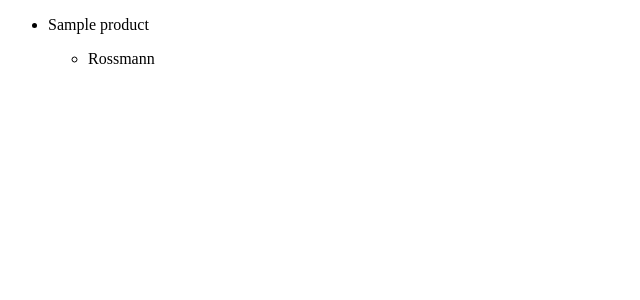
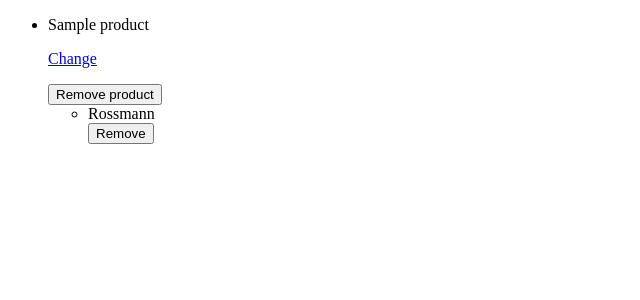
Before and after one commit to MartBur/Data-collector, a Django app: page /products/ in a window 1280 px wide. Shown: the top 300 px of the page, without its empty margins (0-640 px from the left). Run offline with Django 5.2, Linux system fonts and the light colour scheme; a user stored in the database is signed in; tables that the repository leaves empty hold one stand-in row (values such as "Sample post").

Commit message:
feat(edit-tracked-product): Remove a page or the product (p4)
Staff can remove a shop page or a whole product from the list. Cancel on a confirm step returns to the list and shows "Action was canceled."

Refs: #10
Co-authored-by: Cursor <cursoragent@cursor.com>

```diff
--- a/prices/templates/prices/change_product.html
+++ b/prices/templates/prices/change_product.html
@@ -27,7 +27,10 @@
       <input type="hidden" name="confirm" value="yes">
       <button type="submit">Confirm</button>
     </form>
-    <a href="{% url 'prices:product_list' %}">Cancel</a>
+    <form method="get" action="{% url 'prices:product_list' %}">
+      <input type="hidden" name="canceled" value="1">
+      <button type="submit">Cancel</button>
+    </form>
   {% else %}
     <form method="post" action="{% url 'prices:change_product' product.pk %}">
       {% csrf_token %}
--- a/prices/templates/prices/product_list.html
+++ b/prices/templates/prices/product_list.html
@@ -5,14 +5,31 @@
   <title>Tracked products</title>
 </head>
 <body>
+  {% if kept_notice %}
+    <p>A tracked product must keep one shop page.</p>
+  {% endif %}
+  {% if canceled_notice %}
+    <p>Action was canceled.</p>
+  {% endif %}
   {% if products %}
     <ul>
       {% for product in products %}
         <li>
           <p>{{ product.name }}</p>
+          <p><a href="{% url 'prices:change_product' product.pk %}">Change</a></p>
+          <form method="post" action="{% url 'prices:remove_product' product.pk %}">
+            {% csrf_token %}
+            <button type="submit">Remove product</button>
+          </form>
           <ul>
             {% for page in product.shop_pages.all %}
-              <li>{{ page.get_shop_display }}</li>
+              <li>
+                {{ page.get_shop_display }}
+                <form method="post" action="{% url 'prices:remove_shop_page' product.pk page.pk %}">
+                  {% csrf_token %}
+                  <button type="submit">Remove</button>
+                </form>
+              </li>
             {% endfor %}
           </ul>
         </li>
--- a/prices/urls.py
+++ b/prices/urls.py
@@ -1,11 +1,23 @@
 from django.urls import path
 
-from prices.views import add_product, change_product, product_list
+from prices.views import (
+    add_product,
+    change_product,
+    product_list,
+    remove_product,
+    remove_shop_page,
+)
 
 app_name = "prices"
 
 urlpatterns = [
     path("add/", add_product, name="add_product"),
+    path(
+        "<int:pk>/shop-pages/<int:page_pk>/remove/",
+        remove_shop_page,
+        name="remove_shop_page",
+    ),
     path("<int:pk>/change/", change_product, name="change_product"),
+    path("<int:pk>/remove/", remove_product, name="remove_product"),
     path("", product_list, name="product_list"),
 ]
--- a/prices/views.py
+++ b/prices/views.py
@@ -6,9 +6,10 @@ from django.db.models import Prefetch
 from django.http import HttpRequest, HttpResponse
 from django.shortcuts import get_object_or_404, redirect, render
 from django.urls import reverse
+from django.views.decorators.http import require_POST
 
 from prices.forms import AddProductForm, ChangeProductForm
-from prices.models import Product, ShopPage
+from prices.models import PriceObservation, Product, ShopPage
 
 _MAX_ADDED_PK: int = 2**63 - 1
 
@@ -21,6 +22,8 @@ class AddProductPage(TypedDict):
 
 class ProductListPage(TypedDict):
     products: list[Product]
+    kept_notice: bool
+    canceled_notice: bool
 
 
 def _product_for_added(raw_pk: str | None) -> Product | None:
@@ -89,12 +92,30 @@ def _products_for_list() -> list[Product]:
     return products
 
 
+def _list_shows_kept_notice(raw_pk: str | None) -> bool:
+    """Return True when kept identifies a product that is still stored."""
+    return _product_for_added(raw_pk) is not None
+
+
+def _list_shows_canceled_notice(raw_flag: str | None) -> bool:
+    """Return True when the list was opened by canceling a confirm step."""
+    return isinstance(raw_flag, str) and raw_flag.strip() != ""
+
+
 @login_required
 def product_list(request: HttpRequest) -> HttpResponse:
-    """Show every tracked product to staff."""
+    """Show every tracked product to staff.
+
+    A kept id that matches a stored product adds the last-page notice.
+    Canceling a confirm step adds the canceled notice.
+    """
     if not request.user.is_staff:
         raise PermissionDenied
-    context: ProductListPage = {"products": _products_for_list()}
+    context: ProductListPage = {
+        "products": _products_for_list(),
+        "kept_notice": _list_shows_kept_notice(request.GET.get("kept")),
+        "canceled_notice": _list_shows_canceled_notice(request.GET.get("canceled")),
+    }
     return render(request, "prices/product_list.html", context)
 
 
@@ -173,3 +194,85 @@ def change_product(request: HttpRequest, pk: int) -> HttpResponse:
         "prices/change_product.html",
         _change_page(product, form, confirm_pages, False),
     )
+
+
+class RemoveConfirmPage(TypedDict):
+    product: Product
+    pages: list[ShopPage]
+    action: str
+
+
+def _pages_whose_prices_would_be_deleted(pages: list[ShopPage]) -> list[ShopPage]:
+    """Return pages that have a recorded price, keeping the given order."""
+    if not pages:
+        return []
+    priced_ids: set[int] = set(
+        PriceObservation.objects.filter(
+            shop_page_id__in=[page.pk for page in pages],
+        ).values_list("shop_page_id", flat=True)
+    )
+    return [page for page in pages if page.pk in priced_ids]
+
+
+def _render_remove_confirm(
+    request: HttpRequest,
+    product: Product,
+    pages: list[ShopPage],
+    action: str,
+) -> HttpResponse:
+    """Render the confirm step for a remove that would delete prices."""
+    context: RemoveConfirmPage = {
+        "product": product,
+        "pages": pages,
+        "action": action,
+    }
+    return render(request, "prices/remove_confirm.html", context)
+
+
+def _kept_list_redirect(product: Product) -> HttpResponse:
+    """Redirect to the list with the last-page notice for this product."""
+    location = reverse("prices:product_list")
+    return redirect(f"{location}?kept={product.pk}")
+
+
+@login_required
+@require_POST
+def remove_shop_page(request: HttpRequest, pk: int, page_pk: int) -> HttpResponse:
+    """Delete one shop page, or refuse when it is the product's last page.
+
+    A page with recorded prices renders confirm and writes nothing until
+    the confirm flag is posted. GET does not delete.
+    """
+    if not request.user.is_staff:
+        raise PermissionDenied
+    product = get_object_or_404(Product, pk=pk)
+    page = get_object_or_404(ShopPage, pk=page_pk, product_id=product.pk)
+    if product.shop_pages.count() <= 1:
+        return _kept_list_redirect(product)
+    priced = _pages_whose_prices_would_be_deleted([page])
+    if priced and not _change_confirmed(request):
+        action = reverse(
+            "prices:remove_shop_page",
+            kwargs={"pk": product.pk, "page_pk": page.pk},
+        )
+        return _render_remove_confirm(request, product, [page], action)
+    page.delete()
+    return redirect("prices:product_list")
+
+
+@login_required
+@require_POST
+def remove_product(request: HttpRequest, pk: int) -> HttpResponse:
+    """Delete a tracked product, after confirm when any page has a price.
+
+    GET does not delete. Pages and their prices go with the product.
+    """
+    if not request.user.is_staff:
+        raise PermissionDenied
+    product = get_object_or_404(Product, pk=pk)
+    pages = list(product.shop_pages.order_by("pk"))
+    if _pages_whose_prices_would_be_deleted(pages) and not _change_confirmed(request):
+        action = reverse("prices:remove_product", kwargs={"pk": product.pk})
+        return _render_remove_confirm(request, product, pages, action)
+    product.delete()
+    return redirect("prices:product_list")
```
Also changed, not shown: context/changes/edit-tracked-product/plan.md (+20 -20 lines), prices/templates/prices/remove_confirm.html (added, +25 -0 lines), prices/tests/test_change_product.py (+2 -1 lines), prices/tests/test_remove_product.py (added, +342 -0 lines).
